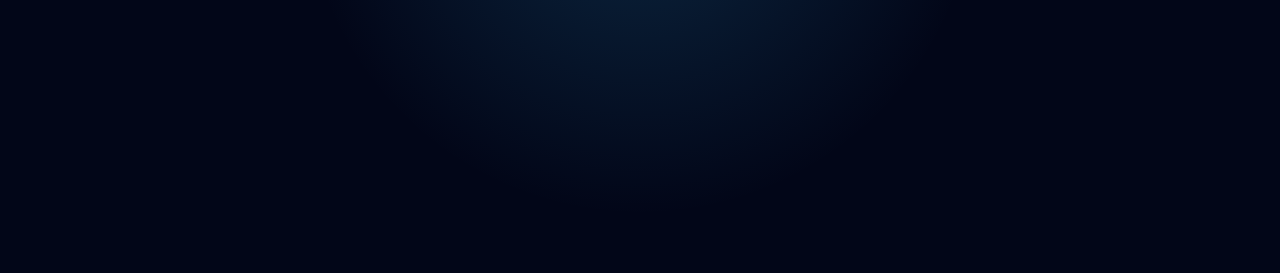
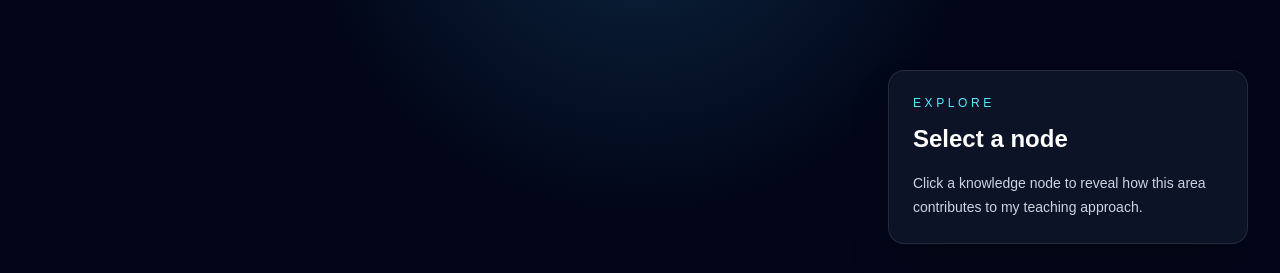
Before and after one commit to RaphaelParmentier/teaching-brain-lab, a Next.js app: page / in a window 1280 px wide. Shown: the part 524-797 px from the top of the page. Built offline with nearby package versions, Linux system fonts and the light colour scheme.

Commit message:
Add interactive teaching node details panel

```diff
--- a/components/brain/BrainCanvas.tsx
+++ b/components/brain/BrainCanvas.tsx
@@ -1,5 +1,8 @@
 "use client";
 
+import { useState } from "react";
+import BrainPanel from "@/components/brain/BrainPanel";
+import type { BrainNodeData } from "@/data/brain-nodes";
 import React, { useMemo } from "react";
 import ReactFlow, {
   Background,
@@ -22,6 +25,7 @@ const categoryLabels: Record<string, string> = {
 };
 
 export default function BrainCanvas() {
+  const [selectedNode, setSelectedNode] = useState<BrainNodeData | null>(null);
   const nodes: Node[] = useMemo(
     () =>
       brainNodes.map((node) => ({
@@ -130,6 +134,10 @@ export default function BrainCanvas() {
       </div>
 
       <ReactFlow
+        onNodeClick={(_, node) => {
+          const clickedNode = brainNodes.find((item) => item.id === node.id);
+          setSelectedNode(clickedNode ?? null);
+        }}
         nodes={nodes}
         edges={edges}
         fitView
@@ -141,6 +149,7 @@ export default function BrainCanvas() {
         <Background color="#334155" gap={28} />
         <Controls />
       </ReactFlow>
+      <BrainPanel selectedNode={selectedNode} />
     </section>
   );
 }
--- a/components/brain/BrainPanel.tsx
+++ b/components/brain/BrainPanel.tsx
@@ -0,0 +1,68 @@
+import { BrainNodeData } from "@/data/brain-nodes";
+
+type BrainPanelProps = {
+  selectedNode: BrainNodeData | null;
+};
+
+export default function BrainPanel({ selectedNode }: BrainPanelProps) {
+  if (!selectedNode) {
+    return (
+      <aside className="absolute bottom-8 right-8 z-20 w-[360px] rounded-2xl border border-white/10 bg-slate-900/80 p-6 text-white shadow-2xl backdrop-blur">
+        <p className="text-xs uppercase tracking-[0.3em] text-cyan-300">
+          Explore
+        </p>
+        <h2 className="mt-3 text-2xl font-semibold">Select a node</h2>
+        <p className="mt-4 text-sm leading-6 text-slate-300">
+          Click a knowledge node to reveal how this area contributes to my
+          teaching approach.
+        </p>
+      </aside>
+    );
+  }
+
+  return (
+    <aside className="absolute bottom-8 right-8 z-20 w-[360px] rounded-2xl border border-white/10 bg-slate-900/80 p-6 text-white shadow-2xl backdrop-blur">
+      <div className="flex items-center gap-3">
+        <span
+          className="h-3 w-3 rounded-full"
+          style={{ backgroundColor: selectedNode.color }}
+        />
+        <p className="text-xs uppercase tracking-[0.3em] text-cyan-300">
+          {selectedNode.category}
+        </p>
+      </div>
+
+      <h2 className="mt-4 text-2xl font-semibold">{selectedNode.label}</h2>
+
+      <p className="mt-4 text-sm leading-6 text-slate-300">
+        {selectedNode.description}
+      </p>
+
+      {selectedNode.skills && (
+        <div className="mt-5 flex flex-wrap gap-2">
+          {selectedNode.skills.map((skill) => (
+            <span
+              key={skill}
+              className="rounded-full border border-white/10 bg-white/5 px-3 py-1 text-xs text-slate-200"
+            >
+              {skill}
+            </span>
+          ))}
+        </div>
+      )}
+
+      {selectedNode.courses && (
+        <div className="mt-5">
+          <p className="text-xs uppercase tracking-[0.25em] text-slate-400">
+            Courses
+          </p>
+          <ul className="mt-3 space-y-2 text-sm text-slate-300">
+            {selectedNode.courses.map((course) => (
+              <li key={course}>• {course}</li>
+            ))}
+          </ul>
+        </div>
+      )}
+    </aside>
+  );
+}
```
